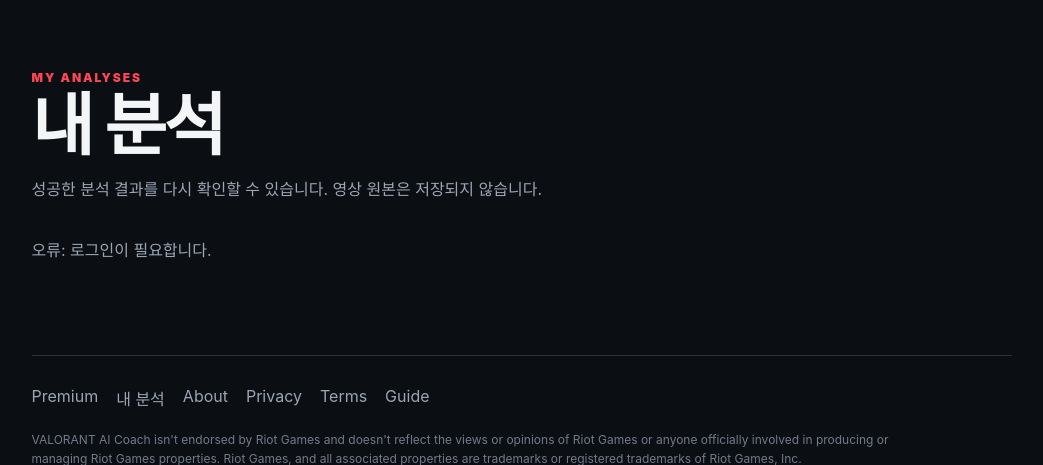
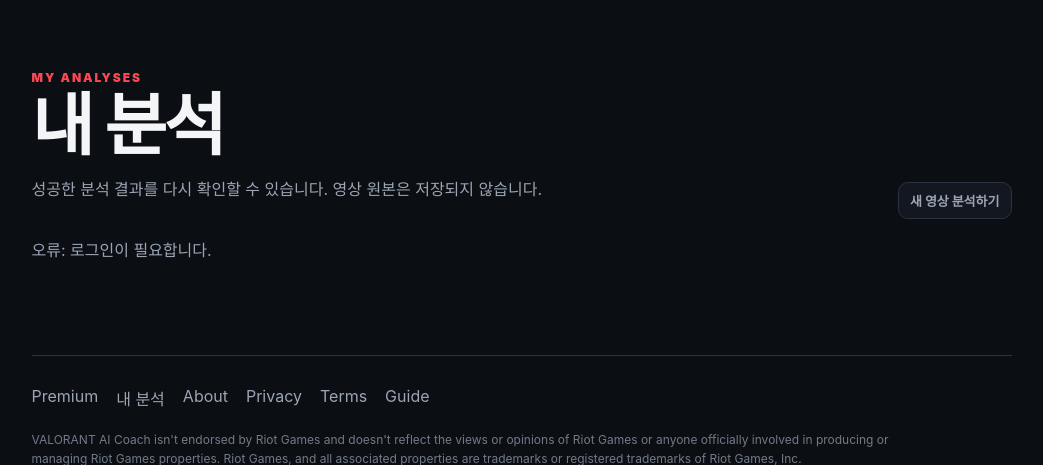
Before and after one commit to daon082312/valorant_ai_web_feedback_ads, a FastAPI app: template valorant_ai_public_ads_FLAT/templates/history.html in a window 1280 px wide. Shown: the part 62-527 px from the top of the page, without its empty margins (111-1154 px from the left). Run offline with FastAPI, Linux system fonts and the light colour scheme; the template is opened without the code that fills it, so the values that code supplies are empty.

Commit message:
Restore new analysis button inside history page

```diff
--- a/valorant_ai_public_ads_FLAT/templates/history.html
+++ b/valorant_ai_public_ads_FLAT/templates/history.html
@@ -13,6 +13,7 @@
         <h1>내 분석</h1>
         <p class="muted">성공한 분석 결과를 다시 확인할 수 있습니다. 영상 원본은 저장되지 않습니다.</p>
     </div>
+    <a class="history-new-link" href="/">새 영상 분석하기</a>
 </section>
 
 <div id="historyStatus" class="muted history-status">저장된 분석을 불러오는 중...</div>
```
